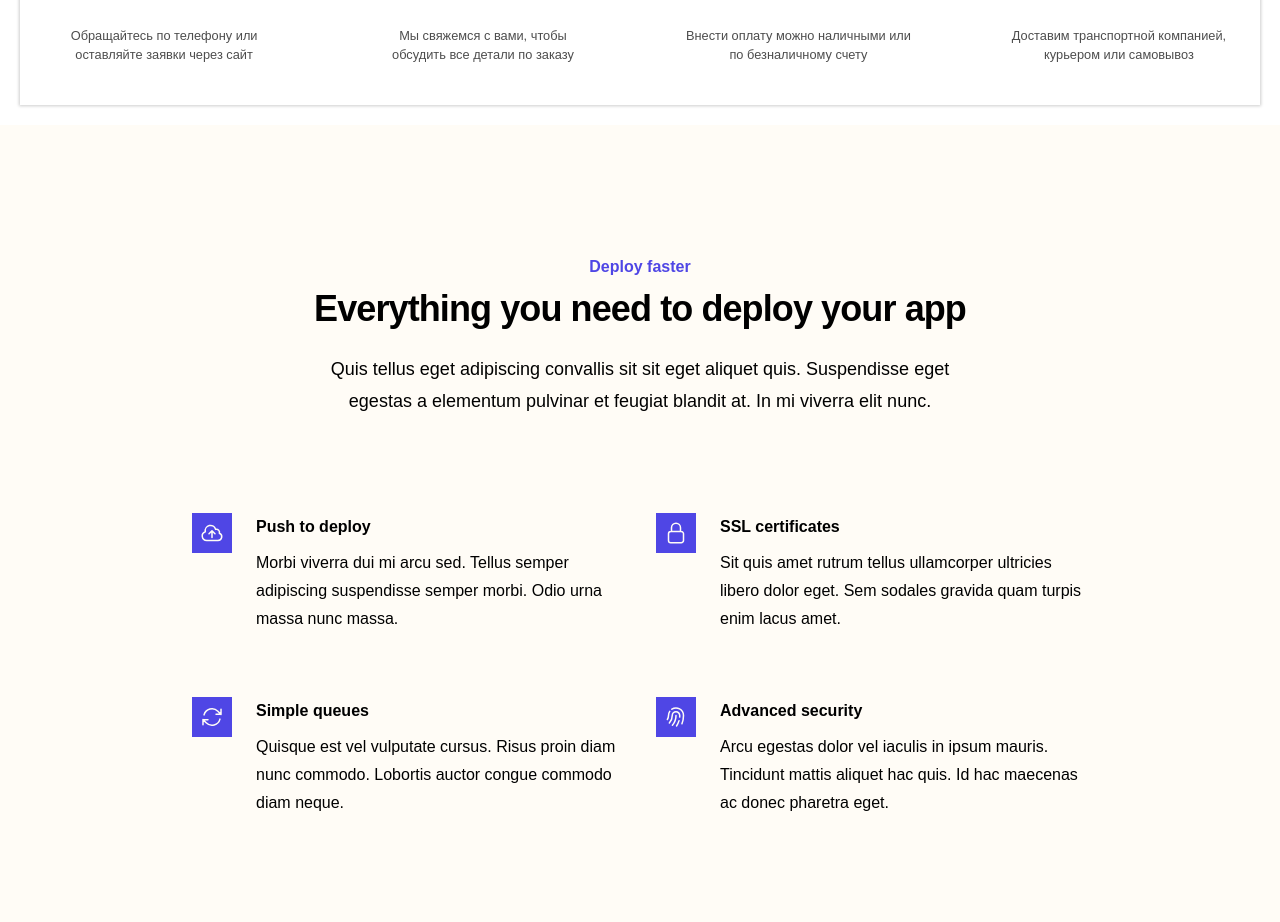
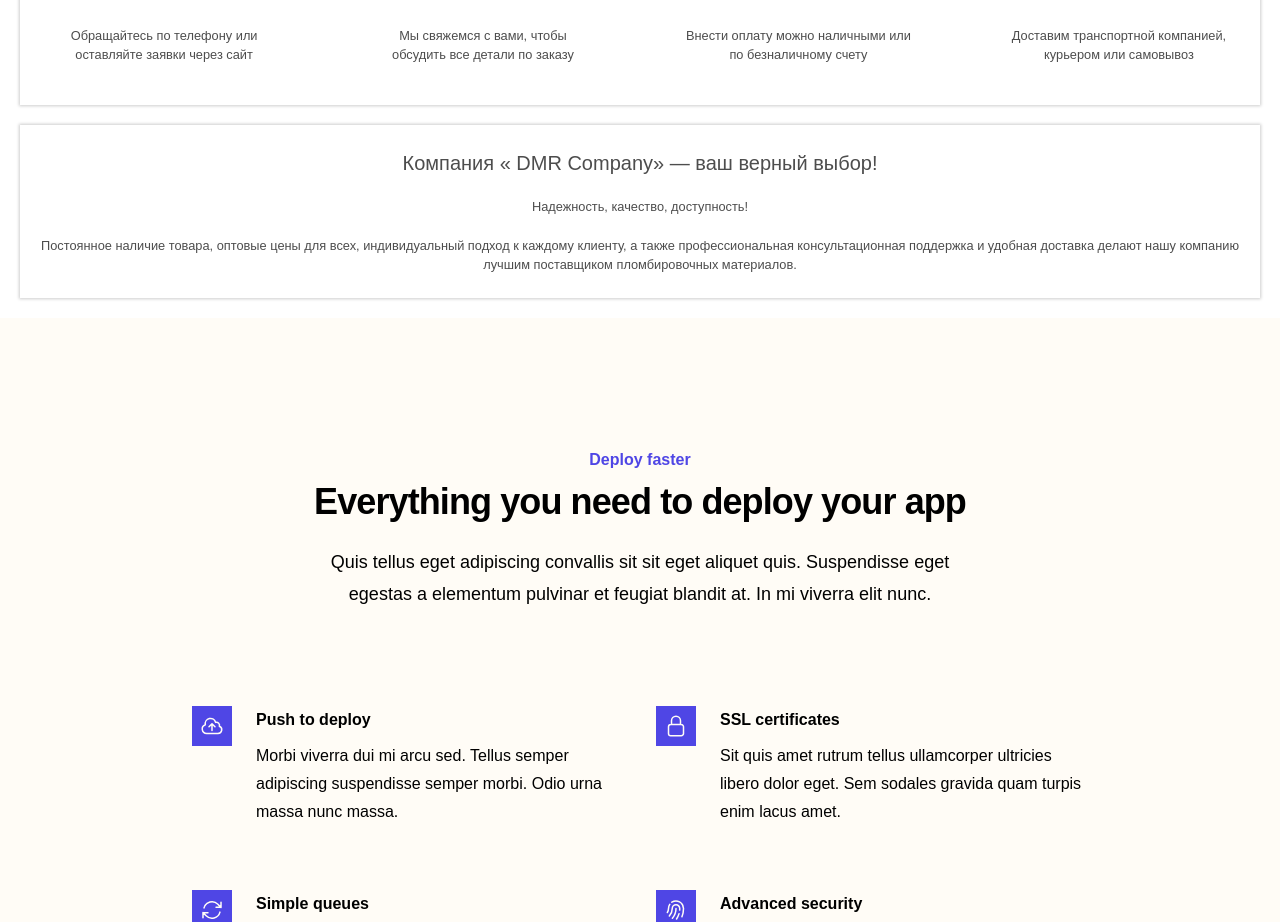
Before and after one commit to Wester641/ordinarykg, a React (Create React App) app: page / in a window 1280 px wide. Shown: the part 5701-6623 px from the top of the page. Built offline with nearby package versions, Linux system fonts and the light colour scheme.

Commit message:
build DescEnd section

```diff
--- a/src/App.js
+++ b/src/App.js
@@ -12,6 +12,7 @@
 import Descriptions2 from "./components/descriptions/Descriptions2";
 import Descriptions3 from "./components/descriptions/Descriptions3";
 import DescMaps from "./components/descriptions/DescMaps";
+import DescEnd from "./components/descriptions/DescEnd";
 
 function App() {
   return (
@@ -28,6 +29,7 @@
       <Descriptions2 />
       <Descriptions3 />
       <DescMaps />
+      <DescEnd />
       <Section />
 
       <Footer />
--- /dev/null
+++ b/src/components/descriptions/DescEnd.jsx
@@ -0,0 +1,18 @@
+import React from "react";
+import { DescEndSection } from "../../constans/descriptions";
+
+export default function DescEnd() {
+  return (
+    <section className="max-w-full text-[#4d4d4d] shadow-4xl  m-5 py-6 flex flex-col gap-10">
+      <div className="flex gap-5">
+        {DescEndSection.map((el) => (
+          <div className="text-center text-[0.8rem] flex flex-col gap-5">
+            <h2 className="text-center text-xl">{el.title}</h2>
+            <h2>{el.subTitle}</h2>
+            <p>{el.description}</p>
+          </div>
+        ))}
+      </div>
+    </section>
+  );
+}
--- a/src/constans/descriptions.js
+++ b/src/constans/descriptions.js
@@ -123,3 +123,12 @@
     description: "Доставим транспортной компанией, курьером или самовывоз",
   },
 ];
+export const DescEndSection = [
+  {
+    id: 1,
+    title: "Компания « DMR Company» — ваш верный выбор!",
+    subTitle: "Надежность, качество, доступность!",
+    description:
+      "Постоянное наличие товара, оптовые цены для всех, индивидуальный подход к каждому клиенту, а также профессиональная консультационная поддержка и удобная доставка делают нашу компанию лучшим поставщиком пломбировочных материалов.",
+  },
+];
```
